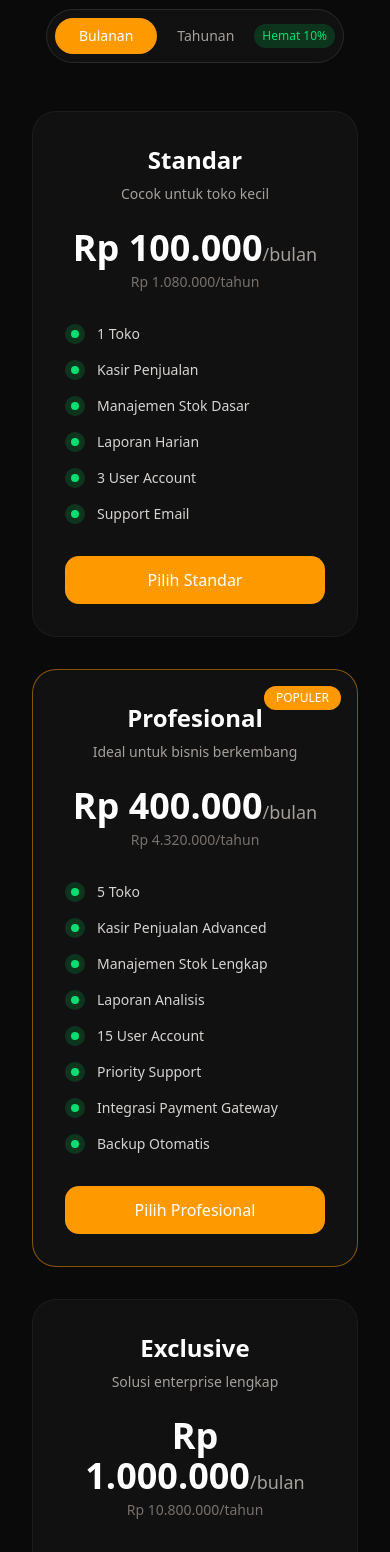
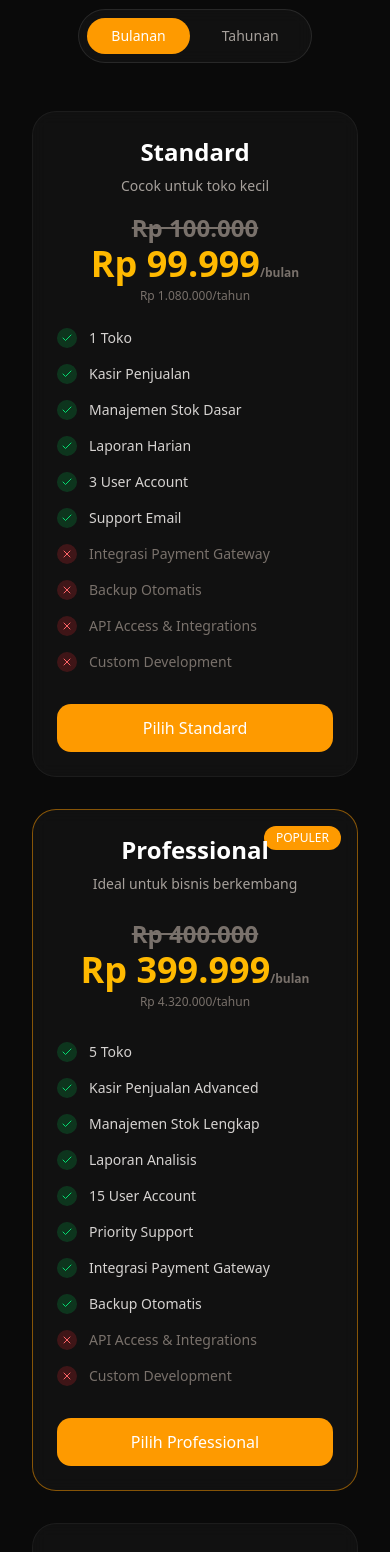
Before and after one commit to husnialfarisal-tech/kamunara, a Next.js app: page /produk in a window 390 px wide. Shown: the part 1860-3412 px from the top of the page. Built offline with nearby package versions, Linux system fonts and the light colour scheme.

Commit message:
Harga produk

```diff
--- a/src/app/produk/page.tsx
+++ b/src/app/produk/page.tsx
@@ -1,5 +1,5 @@
 'use client'
-import { motion } from 'framer-motion'
+import { motion, AnimatePresence } from 'framer-motion'
 import {
   Smartphone,
   MapPin,
@@ -26,8 +26,38 @@ import Navbar from '@/components/Navbar'
 import Footer from '@/components/Footer'
 import CTA from '@/components/CTA'
 import 'leaflet/dist/leaflet.css'
+import { useState } from 'react'
+import { Check, X } from 'lucide-react'
 
 export default function ProdukPage() {
+  const [isMonthly, setIsMonthly] = useState(true)
+
+  const packagePrices = {
+    standar: { monthly: 100000, annual: 1080000 },
+    prof: { monthly: 400000, annual: 4320000 },
+    excl: { monthly: 1000000, annual: 10800000 }
+  }
+
+  const formatPrice = (num: number) => `Rp ${num.toLocaleString('id-ID')}`
+
+  const features = [
+    { standar: '1 Toko', prof: '5 Toko', excl: 'Unlimited Toko' },
+    { standar: 'Kasir Penjualan', prof: 'Kasir Penjualan Advanced', excl: 'Full POS Features' },
+    { standar: 'Manajemen Stok Dasar', prof: 'Manajemen Stok Lengkap', excl: 'Manajemen Stok Advanced' },
+    { standar: 'Laporan Harian', prof: 'Laporan Analisis', excl: 'Laporan Business Intelligence' },
+    { standar: '3 User Account', prof: '15 User Account', excl: 'Unlimited User Account' },
+    { standar: 'Support Email', prof: 'Priority Support', excl: '24/7 Premium Support' },
+    { standar: 'Integrasi Payment Gateway', prof: 'Integrasi Payment Gateway', excl: 'API Access & Integrations' },
+    { standar: 'Backup Otomatis', prof: 'Backup Otomatis', excl: 'Custom Development' },
+    { standar: 'API Access & Integrations', prof: 'API Access & Integrations', excl: 'White Label Solution' },
+    { standar: 'Custom Development', prof: 'Custom Development', excl: 'Multi-currency Support' }
+  ]
+
+  const enabledFeatures = {
+    standar: [true, true, true, true, true, true, false, false, false, false],
+    prof: [true, true, true, true, true, true, true, true, false, false],
+    excl: [true, true, true, true, true, true, true, true, true, true]
+  }
   // Data marker untuk peta
   const clientLocations = [
   { nama: 'Toko Makmur', produk: 'PIPOS', kota: 'Sagea', lat: 0.464371, lng: 128.096860 },
@@ -201,11 +231,23 @@ export default function ProdukPage() {
                     className="flex justify-center mb-12"
                   >
                     <div className="bg-neutral-900/60 backdrop-blur-sm border border-white/10 rounded-full p-2 flex items-center gap-2">
-                      <button className="px-6 py-2 bg-amber-500 text-white rounded-full text-sm font-medium transition-all">
+                      <button
+                        onClick={() => setIsMonthly(true)}
+                        className={`px-6 py-2 rounded-full text-sm font-medium transition-all ${
+                          isMonthly ? 'bg-amber-500 text-white' : 'text-stone-400 hover:text-white'
+                        }`}
+                      >
                         Bulanan
                       </button>
-                      <span className="px-3 text-stone-400 text-sm">Tahunan</span>
-                      <span className="bg-green-500/20 text-green-400 text-xs px-2 py-1 rounded-full">Hemat 10%</span>
+                      <button
+                        onClick={() => setIsMonthly(false)}
+                        className={`px-6 py-2 rounded-full text-sm font-medium transition-all ${
+                          !isMonthly ? 'bg-amber-500 text-white' : 'text-stone-400 hover:text-white'
+                        }`}
+                      >
+                        Tahunan
+                      </button>
+
                     </div>
                   </motion.div>
 
@@ -224,48 +266,78 @@ export default function ProdukPage() {
                         boxShadow: '0 22px 45px -12px rgba(245, 158, 11, 0.55)',
                         transition: { duration: 0.14, ease: 'easeOut' }
                       }}
-                      className="group relative bg-neutral-900/60 backdrop-blur-sm border border-white/5 hover:border-amber-500/30 rounded-3xl p-8 overflow-hidden"
+                      className="group relative bg-neutral-900/60 backdrop-blur-sm border border-white/5 hover:border-amber-500/30 rounded-3xl p-6 overflow-hidden"
                     >
                       <div className="absolute inset-0 opacity-0 group-hover:opacity-70 transition-opacity duration-150 pointer-events-none">
                         <div className="absolute inset-0 bg-gradient-to-br from-amber-500/20 to-transparent blur-2xl scale-110" />
                       </div>
 
+                      {/* Hemat 10% Badge - Interactive */}
+                      {!isMonthly && (
+                        <motion.div
+                          initial={{ scale: 0, rotate: -180 }}
+                          animate={{ scale: 1, rotate: 0 }}
+                          transition={{ type: "spring", stiffness: 260, damping: 20 }}
+                          className="absolute top-4 right-4 z-20"
+                        >
+                          <div className="bg-green-500/20 backdrop-blur-sm border border-green-500/30 text-green-400 text-xs px-3 py-1 rounded-full font-medium shadow-lg hover:bg-green-500/30 hover:border-green-500/50 transition-all duration-200 cursor-pointer">
+                            Hemat 10%
+                          </div>
+                        </motion.div>
+                      )}
+
                       <div className="relative z-10">
-                        <div className="text-center mb-8">
-                          <h3 className="text-2xl font-bold text-white mb-2">Standar</h3>
+                        <div className="text-center mb-6">
+                          <h3 className="text-2xl font-bold text-white mb-2">Standard</h3>
                           <p className="text-stone-400 text-sm">Cocok untuk toko kecil</p>
 
-                          <div className="mt-6">
-                            <div className="text-4xl font-bold text-white">
-                              Rp 100.000
-                              <span className="text-lg text-stone-400 font-normal">/bulan</span>
+                          <div className="mt-4">
+                            {isMonthly ? (
+                              <>
+                                <div className="text-4xl font-bold text-amber-400">
+                                  <div className="line-through text-stone-500 text-2xl">Rp 100.000</div>
+                                  <div>Rp 99.999<span className="text-xs text-stone-500">/bulan</span></div>
                                 </div>
-                            <div className="text-sm text-stone-500 mt-1">
+                                <div className="text-xs text-stone-500 mt-1">
                                   Rp 1.080.000/tahun
                                 </div>
+                              </>
+                            ) : (
+                              <>
+                                <div className="text-4xl font-bold text-amber-400">
+                                  <div className="line-through text-stone-500 text-2xl">Rp 1.200.000</div>
+                                  <div>Rp 1.080.000<span className="text-xs text-stone-500">/tahun</span></div>
+                                </div>
+                                <div className="text-xs text-stone-500 mt-1">
+                                  Rp 99.999/bulan
+                                </div>
+                              </>
+                            )}
                           </div>
                         </div>
 
                         <div className="space-y-4 mb-8">
-                          {[
-                            '1 Toko',
-                            'Kasir Penjualan',
-                            'Manajemen Stok Dasar',
-                            'Laporan Harian',
-                            '3 User Account',
-                            'Support Email'
-                          ].map((feature, index) => (
+                          {features.map((feature, index) => {
+                            const isEnabled = enabledFeatures.standar[index]
+                            return (
                               <div key={index} className="flex items-center gap-3 text-stone-300">
-                              <div className="w-5 h-5 bg-green-500/20 rounded-full flex items-center justify-center">
-                                <div className="w-2 h-2 bg-green-400 rounded-full"></div>
+                                <div className={`w-5 h-5 rounded-full flex items-center justify-center ${isEnabled ? 'bg-green-500/20' : 'bg-red-500/20'}`}>
+                                  {isEnabled ? (
+                                    <Check className="w-3 h-3 text-green-400" />
+                                  ) : (
+                                    <X className="w-3 h-3 text-red-400" />
+                                  )}
                                 </div>
-                              <span className="text-sm">{feature}</span>
+                                <span className={`text-sm ${isEnabled ? 'text-stone-300' : 'text-stone-500'}`}>
+                                  {feature.standar}
+                                </span>
                               </div>
-                          ))}
+                            )
+                          })}
                         </div>
 
                         <button className="w-full bg-amber-500 hover:bg-amber-600 text-white font-medium py-3 px-6 rounded-xl transition-all duration-200 hover:shadow-lg hover:shadow-amber-500/25">
-                          Pilih Standar
+                          Pilih Standard
                         </button>
                       </div>
                     </motion.div>
@@ -282,11 +354,25 @@ export default function ProdukPage() {
                         boxShadow: '0 22px 45px -12px rgba(245, 158, 11, 0.55)',
                         transition: { duration: 0.14, ease: 'easeOut' }
                       }}
-                      className="group relative bg-neutral-900/60 backdrop-blur-sm border border-amber-500/50 hover:border-amber-400 rounded-3xl p-8 overflow-hidden transform lg:scale-105"
+                      className="group relative bg-neutral-900/60 backdrop-blur-sm border border-amber-500/50 hover:border-amber-400 rounded-3xl p-6 overflow-hidden transform lg:scale-105"
                     >
                       <div className="absolute top-4 right-4 bg-amber-500 text-white text-xs px-3 py-1 rounded-full font-medium">
                         POPULER
                       </div>
+
+                      {/* Hemat 10% Badge - Interactive */}
+                      {!isMonthly && (
+                        <motion.div
+                          initial={{ scale: 0, rotate: -180 }}
+                          animate={{ scale: 1, rotate: 0 }}
+                          transition={{ type: "spring", stiffness: 260, damping: 20, delay: 0.1 }}
+                          className="absolute top-12 right-4 z-20"
+                        >
+                          <span className="bg-green-500/20 backdrop-blur-sm border border-green-500/30 text-green-400 text-xs px-3 py-1 rounded-full font-medium shadow-lg hover:bg-green-500/30 hover:border-green-500/50 transition-all duration-200 cursor-pointer block">
+                            Hemat 10%
+                          </span>
+                        </motion.div>
+                      )}
 
                       <div className="absolute inset-0 opacity-0 group-hover:opacity-70 transition-opacity duration-150 pointer-events-none">
                         <div className="absolute inset-0 bg-gradient-to-br from-amber-500/20 to-transparent blur-2xl scale-110" />
@@ -294,42 +380,59 @@ export default function ProdukPage() {
 
                       <div className="relative z-10">
                         <div className="text-center mb-8">
-                          <h3 className="text-2xl font-bold text-white mb-2">Profesional</h3>
+                          <h3 className="text-2xl font-bold text-white mb-2">Professional</h3>
                           <p className="text-stone-400 text-sm">Ideal untuk bisnis berkembang</p>
 
                           <div className="mt-6">
-                            <div className="text-4xl font-bold text-white">
-                              Rp 400.000
-                              <span className="text-lg text-stone-400 font-normal">/bulan</span>
+                            {isMonthly ? (
+                              <>
+                                <div className="text-4xl font-bold text-amber-400">
+                                  <div className="line-through text-stone-500 text-2xl">Rp 400.000</div>
+                                  <div>Rp 399.999<span className="text-xs text-stone-500">/bulan</span></div>
                                 </div>
-                            <div className="text-sm text-stone-500 mt-1">
+                                <div className="text-xs text-stone-500 mt-1">
                                   Rp 4.320.000/tahun
                                 </div>
+                              </>
+                            ) : (
+                              <>
+                                <div className="text-4xl font-bold text-amber-400">
+                                  <div className="line-through text-stone-500 text-2xl">Rp 4.800.000</div>
+                                  <div>Rp 4.320.000<span className="text-xs text-stone-500">/tahun</span></div>
+                                </div>
+                                <div className="text-xs text-stone-500 mt-1">
+                                  Rp 399.999/bulan
+                                </div>
+                              </>
+                            )}
                           </div>
                         </div>
 
                         <div className="space-y-4 mb-8">
-                          {[
-                            '5 Toko',
-                            'Kasir Penjualan Advanced',
-                            'Manajemen Stok Lengkap',
-                            'Laporan Analisis',
-                            '15 User Account',
-                            'Priority Support',
-                            'Integrasi Payment Gateway',
-                            'Backup Otomatis'
-                          ].map((feature, index) => (
+                          {features.map((feature, index) => {
+                            const isEnabled = enabledFeatures.prof[index]
+                            return (
                               <div key={index} className="flex items-center gap-3 text-stone-300">
-                              <div className="w-5 h-5 bg-green-500/20 rounded-full flex items-center justify-center">
-                                <div className="w-2 h-2 bg-green-400 rounded-full"></div>
+                                <div className={`w-5 h-5 rounded-full flex items-center justify-center ${isEnabled ? 'bg-green-500/20' : 'bg-red-500/20'}`}>
+                                  {isEnabled ? (
+                                    <Check className="w-3 h-3 text-green-400" />
+                                  ) : (
+                                    <X className="w-3 h-3 text-red-400" />
+                                  )}
                                 </div>
-                              <span className="text-sm">{feature}</span>
+                                <span className={`text-sm ${isEnabled ? 'text-stone-300' : 'text-stone-500'}`}>
+                                  {feature.prof}
+                                </span>
                               </div>
-                          ))}
+                            )
+                          })}
                         </div>
 
-                        <button className="w-full bg-amber-500 hover:bg-amber-600 text-white font-medium py-3 px-6 rounded-xl transition-all duration-200 hover:shadow-lg hover:shadow-amber-500/25">
-                          Pilih Profesional
+                        <button
+                          onClick={() => window.open(`https://wa.me/628131415160?text=Halo, saya ingin membeli paket Professional PIPOS`, '_blank')}
+                          className="w-full bg-amber-500 hover:bg-amber-600 text-white font-medium py-3 px-6 rounded-xl transition-all duration-200 hover:shadow-lg hover:shadow-amber-500/25"
+                        >
+                          Pilih Professional
                         </button>
                       </div>
                     </motion.div>
@@ -346,11 +449,25 @@ export default function ProdukPage() {
                         boxShadow: '0 22px 45px -12px rgba(245, 158, 11, 0.55)',
                         transition: { duration: 0.14, ease: 'easeOut' }
                       }}
-                      className="group relative bg-neutral-900/60 backdrop-blur-sm border border-white/5 hover:border-amber-500/30 rounded-3xl p-8 overflow-hidden"
+                      className="group relative bg-neutral-900/60 backdrop-blur-sm border border-white/5 hover:border-amber-500/30 rounded-3xl p-6 overflow-hidden"
                     >
                       <div className="absolute inset-0 opacity-0 group-hover:opacity-70 transition-opacity duration-150 pointer-events-none">
                         <div className="absolute inset-0 bg-gradient-to-br from-amber-500/20 to-transparent blur-2xl scale-110" />
                       </div>
+
+                      {/* Hemat 10% Badge - Interactive */}
+                      {!isMonthly && (
+                        <motion.div
+                          initial={{ scale: 0, rotate: -180 }}
+                          animate={{ scale: 1, rotate: 0 }}
+                          transition={{ type: "spring", stiffness: 260, damping: 20, delay: 0.2 }}
+                          className="absolute top-4 right-4 z-20"
+                        >
+                          <span className="bg-green-500/20 backdrop-blur-sm border border-green-500/30 text-green-400 text-xs px-3 py-1 rounded-full font-medium shadow-lg hover:bg-green-500/30 hover:border-green-500/50 transition-all duration-200 cursor-pointer block">
+                            Hemat 10%
+                          </span>
+                        </motion.div>
+                      )}
 
                       <div className="relative z-10">
                         <div className="text-center mb-8">
@@ -358,36 +475,48 @@ export default function ProdukPage() {
                           <p className="text-stone-400 text-sm">Solusi enterprise lengkap</p>
 
                           <div className="mt-6">
-                            <div className="text-4xl font-bold text-white">
-                              Rp 1.000.000
-                              <span className="text-lg text-stone-400 font-normal">/bulan</span>
+                            {isMonthly ? (
+                              <>
+                                <div className="text-4xl font-bold text-amber-400">
+                                  <div className="line-through text-stone-500 text-2xl">Rp 1.000.000</div>
+                                  <div>Rp 999.999<span className="text-xs text-stone-500">/bulan</span></div>
                                 </div>
-                            <div className="text-sm text-stone-500 mt-1">
+                                <div className="text-xs text-stone-500 mt-1">
                                   Rp 10.800.000/tahun
                                 </div>
+                              </>
+                            ) : (
+                              <>
+                                <div className="text-4xl font-bold text-amber-400">
+                                  <div className="line-through text-stone-500 text-2xl">Rp 12.000.000</div>
+                                  <div>Rp 10.800.000<span className="text-xs text-stone-500">/tahun</span></div>
+                                </div>
+                                <div className="text-xs text-stone-500 mt-1">
+                                  Rp 999.999/bulan
+                                </div>
+                              </>
+                            )}
                           </div>
                         </div>
 
                         <div className="space-y-4 mb-8">
-                          {[
-                            'Unlimited Toko',
-                            'Full POS Features',
-                            'Manajemen Stok Advanced',
-                            'Laporan Business Intelligence',
-                            'Unlimited User Account',
-                            '24/7 Premium Support',
-                            'API Access & Integrations',
-                            'Custom Development',
-                            'White Label Solution',
-                            'Multi-currency Support'
-                          ].map((feature, index) => (
+                          {features.map((feature, index) => {
+                            const isEnabled = enabledFeatures.excl[index]
+                            return (
                               <div key={index} className="flex items-center gap-3 text-stone-300">
-                              <div className="w-5 h-5 bg-green-500/20 rounded-full flex items-center justify-center">
-                                <div className="w-2 h-2 bg-green-400 rounded-full"></div>
+                                <div className={`w-5 h-5 rounded-full flex items-center justify-center ${isEnabled ? 'bg-green-500/20' : 'bg-red-500/20'}`}>
+                                  {isEnabled ? (
+                                    <Check className="w-3 h-3 text-green-400" />
+                                  ) : (
+                                    <X className="w-3 h-3 text-red-400" />
+                                  )}
                                 </div>
-                              <span className="text-sm">{feature}</span>
+                                <span className={`text-sm ${isEnabled ? 'text-stone-300' : 'text-stone-500'}`}>
+                                  {feature.excl}
+                                </span>
                               </div>
-                          ))}
+                            )
+                          })}
                         </div>
 
                         <button className="w-full bg-amber-500 hover:bg-amber-600 text-white font-medium py-3 px-6 rounded-xl transition-all duration-200 hover:shadow-lg hover:shadow-amber-500/25">
@@ -396,6 +525,27 @@ export default function ProdukPage() {
                       </div>
                     </motion.div>
                   </div>
+                </div>
+              </section>
+
+              {/* Proyek Kami Section */}
+              <section className="py-16 px-4">
+                <div className="container mx-auto text-center">
+                  <motion.h2
+                    initial={{ opacity: 0, y: 30 }}
+                    whileInView={{ opacity: 1, y: 0 }}
+                    viewport={{ once: true }}
+                    transition={{ duration: 0.7 }}
+                    className="text-5xl md:text-7xl font-bold text-white mb-6 leading-tight"
+                  >
+                    Proyek
+                    <span className="block bg-gradient-to-r from-amber-400 to-amber-600 bg-clip-text text-transparent">
+                      Kami
+                    </span>
+                  </motion.h2>
+                  <p className="text-xl text-stone-300 max-w-3xl mx-auto">
+                    Berbagai proyek yang telah kami kerjakan untuk membantu transformasi digital bisnis dan institusi
+                  </p>
                 </div>
               </section>
 
```
Lines whose indentation alone changed are shown as unchanged.
